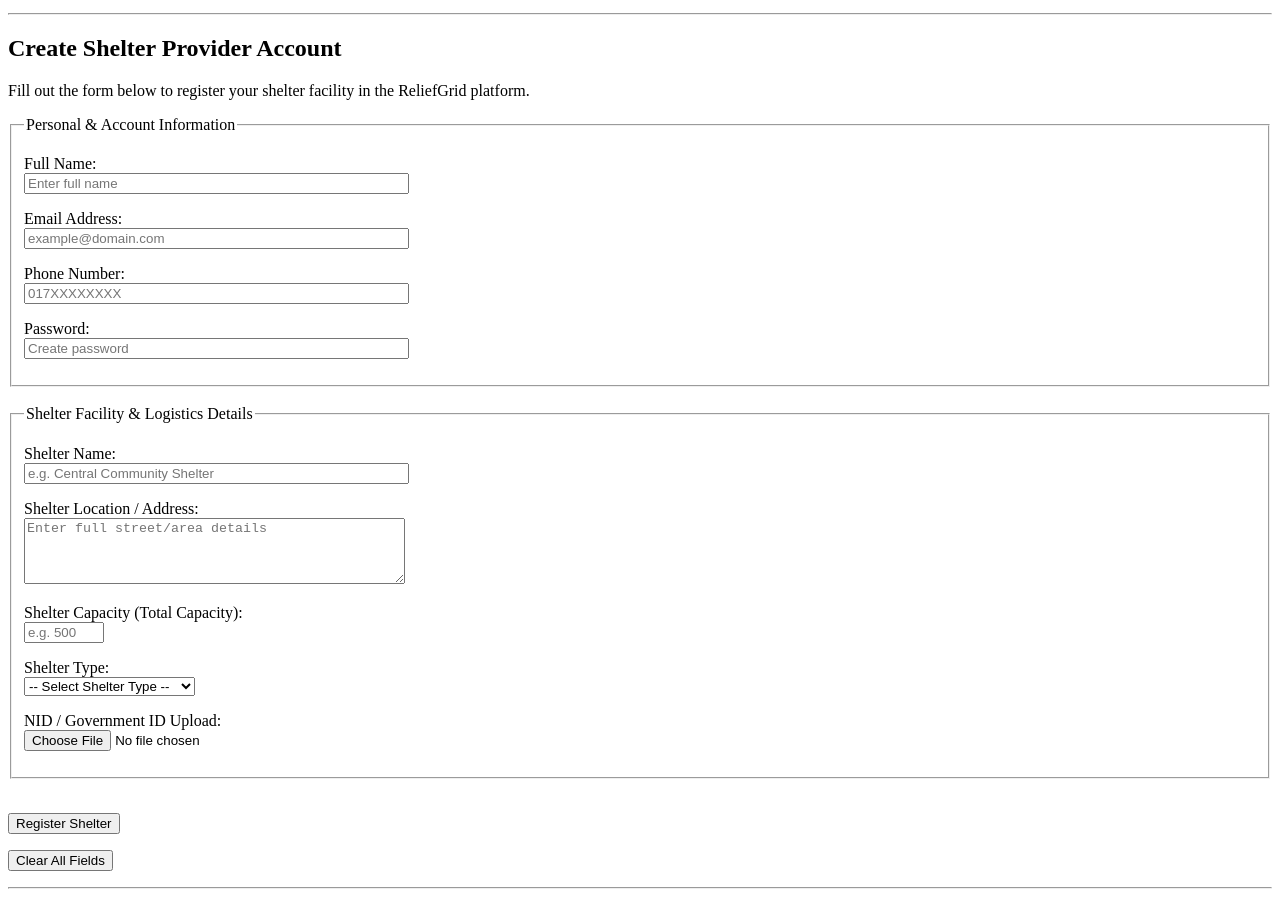
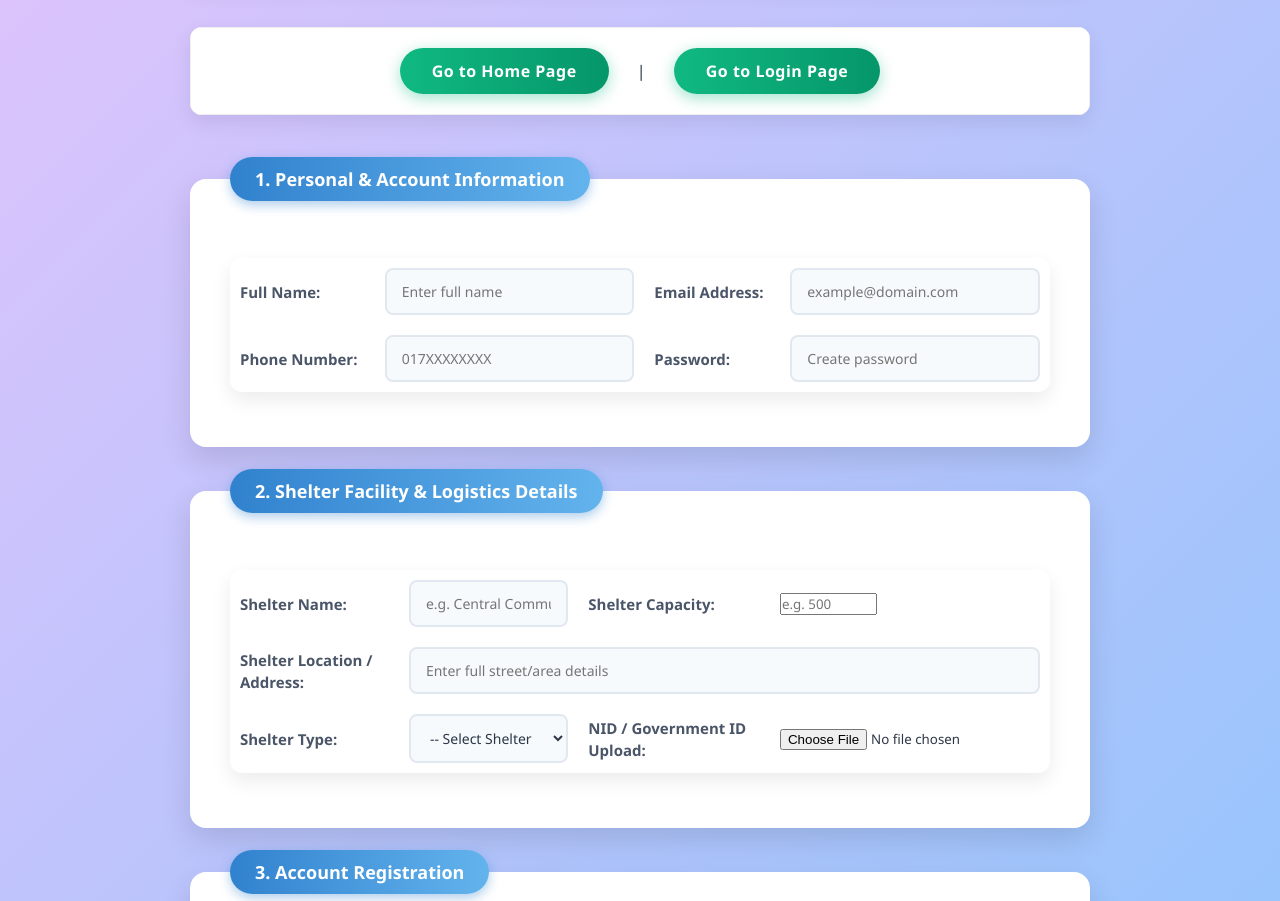
Before and after one commit to ismmmx/reliefgrid-disaster-management-system, a plain HTML site: page modules/Shelter/shelter_registration.html in a window 1280 px wide. Shown: the part 137-1038 px from the top of the page. Drawn offline with Linux system fonts and the light colour scheme.

Commit message:
Update shelter registration page with JavaScript validation

```diff
--- /dev/null
+++ b/modules/Shelter/shelter_registration.css
@@ -0,0 +1,174 @@
+
+* {
+    box-sizing: border-box;
+    font-family: 'Segoe UI', Tahoma, Geneva, Verdana, sans-serif;
+    margin: 0;
+    padding: 0;
+}
+
+body {
+    background: linear-gradient(135deg, #e0c3fc 0%, #8ec5fc 100%);
+    min-height: 100vh;
+    padding: 30px 15px;
+    color: #2d3748;
+}
+
+table {
+    width: 100%;
+    max-width: 900px;
+    margin: 0 auto 20px auto;
+    border-collapse: collapse;
+    background: #ffffff;
+    border-radius: 12px;
+    overflow: hidden;
+    box-shadow: 0 8px 20px rgba(0, 0, 0, 0.08);
+    border: none !important;
+}
+
+h1 {
+    color: #2b6cb0;
+    font-size: 32px;
+    font-weight: 700;
+    letter-spacing: 1px;
+    margin-bottom: 5px;
+    text-transform: uppercase;
+}
+
+h3 {
+    color: #4a5568;
+    font-size: 16px;
+    font-weight: 500;
+}
+
+a {
+    color: #3182ce;
+    text-decoration: none;
+    font-weight: 600;
+    padding: 8px 16px;
+    border-radius: 20px;
+    transition: all 0.3s ease;
+}
+
+a:hover {
+    background-color: #3182ce;
+    color: #ffffff;
+    box-shadow: 0 4px 10px rgba(49, 130, 206, 0.3);
+}
+
+fieldset {
+    max-width: 900px;
+    margin: 0 auto;
+    background: #ffffff;
+    border: none;
+    border-radius: 16px;
+    padding: 35px 40px;
+    box-shadow: 0 12px 30px rgba(0, 0, 0, 0.12);
+}
+
+legend {
+    background: linear-gradient(90deg, #3182ce, #63b3ed);
+    color: #ffffff;
+    padding: 10px 25px;
+    font-size: 18px;
+    font-weight: 700;
+    border-radius: 25px;
+    box-shadow: 0 4px 12px rgba(49, 130, 206, 0.4);
+}
+
+td {
+    padding: 10px;
+    vertical-align: middle;
+}
+
+label {
+    font-weight: 600;
+    color: #4a5568;
+    font-size: 15px;
+}
+
+input[type="text"],
+input[type="email"],
+input[type="tel"],
+input[type="date"],
+input[type="password"],
+select {
+    width: 100%;
+    padding: 12px 15px;
+    border: 2px solid #e2e8f0;
+    border-radius: 8px;
+    font-size: 14px;
+    color: #2d3748;
+    background-color: #f7fafc;
+    transition: all 0.3s ease;
+}
+
+input[type="text"]:focus,
+input[type="email"]:focus,
+input[type="tel"]:focus,
+input[type="date"]:focus,
+input[type="password"]:focus,
+select:focus {
+    border-color: #3182ce;
+    background-color: #ffffff;
+    outline: none;
+    box-shadow: 0 0 8px rgba(49, 130, 206, 0.25);
+}
+
+input[type="checkbox"],
+input[type="radio"] {
+    accent-color: #3182ce;
+    transform: scale(1.2);
+    margin-right: 8px;
+    cursor: pointer;
+}
+
+button {
+    padding: 12px 32px;
+    border: none;
+    border-radius: 25px;
+    font-size: 16px;
+    font-weight: 700;
+    cursor: pointer;
+    transition: all 0.3s ease;
+    margin: 10px 8px;
+    letter-spacing: 0.5px;
+}
+
+button[type="submit"],
+button:not([type="reset"]) {
+    background: linear-gradient(90deg, #10b981, #059669);
+    color: #ffffff;
+    box-shadow: 0 4px 15px rgba(16, 185, 129, 0.4);
+}
+
+button[type="submit"]:hover,
+button:not([type="reset"]):hover {
+    transform: translateY(-3px);
+    box-shadow: 0 8px 22px rgba(16, 185, 129, 0.6);
+    background: linear-gradient(90deg, #059669, #047857);
+}
+
+button[type="reset"] {
+    background: linear-gradient(90deg, #ef4444, #dc2626);
+    color: #ffffff;
+    box-shadow: 0 4px 15px rgba(239, 68, 68, 0.4);
+}
+
+button[type="reset"]:hover {
+    transform: translateY(-3px);
+    box-shadow: 0 8px 22px rgba(239, 68, 68, 0.6);
+    background: linear-gradient(90deg, #dc2626, #b91c1c);
+}
+
+hr {
+    border: 0;
+    height: 1px;
+    background: #cbd5e0;
+    margin: 20px 0 10px 0;
+}
+
+small {
+    color: #718096;
+    font-size: 13px;
+    font-weight: 500;
+}
--- a/modules/Shelter/shelter_registration.html
+++ b/modules/Shelter/shelter_registration.html
@@ -1,114 +1,153 @@
+
 <!DOCTYPE html>
 <html lang="en">
 <head>
+    <meta charset="UTF-8">
+    <meta name="viewport" content="width=device-width, initial-scale=1.0">
 
     <title>Shelter Registration - ReliefGrid</title>
+
+    <link rel="stylesheet" href="shelter_registration.css">
 </head>
 <body>
 
+    <table border="1" width="100%" cellpadding="10">
+        <tr>
+            <td align="center">
+                <h1>ReliefGrid</h1>
+                <h3>Shelter Provider Account Registration</h3>
+            </td>
+        </tr>
+    </table>
 
-    <header>
-        <h1>ReliefGrid: Disaster Management System</h1>
-        <nav>
-            <ul>
-                <li><a href="../../index.html">Home</a></li>
-                <li><a href="../admin/login.html">Login</a></li>
-                <li><a href="shelter_registration.html">Register</a></li>
-            </ul>
-        </nav>
-    </header>
+    <br>
 
-    <hr>
+    <table border="1" width="100%" cellpadding="8">
+        <tr>
+            <td align="center">
+                <a href="../../index.html"><button type="button">Go to Home Page</button></a> |
+                <a href="../../login.html"><button type="button">Go to Login Page</button></a>
+            </td>
+        </tr>
+    </table>
 
-    <main>
-        <h2>Create Shelter Provider Account</h2>
-        <p>Fill out the form below to register your shelter facility in the ReliefGrid platform.</p>
-
+    <br>
 
     <form action="login.html" method="POST" enctype="multipart/form-data">
 
+        <fieldset>
+            <legend><b>1. Personal & Account Information</b></legend>
+            <br>
 
-            <fieldset>
-                <legend>Personal & Account Information</legend>
+            <table border="0" cellpadding="8" align="center" width="90%">
+                <tr>
+                    <td><label for="fullname">Full Name:</label></td>
+                    <td>
+                        <input type="text" id="fullname" name="fullname"
+                        placeholder="Enter full name" required>
+                    </td>
 
-                <p>
-                    <label for="fullname">Full Name:</label><br>
-                    <input type="text" id="fullname" name="fullname" size="45" required placeholder="Enter full name">
-                </p>
+                    <td><label for="email">Email Address:</label></td>
+                    <td>
+                        <input type="email" id="email" name="email"
+                        placeholder="example@domain.com" required>
+                    </td>
+                </tr>
 
-                <p>
-                    <label for="email">Email Address:</label><br>
-                    <input type="email" id="email" name="email" size="45" required placeholder="example@domain.com">
-                </p>
+                <tr>
+                    <td><label for="phone">Phone Number:</label></td>
+                    <td>
+                        <input type="tel" id="phone" name="phone"
+                        placeholder="017XXXXXXXX" required>
+                    </td>
 
-                <p>
-                    <label for="phone">Phone Number:</label><br>
-                    <input type="tel" id="phone" name="phone" size="45" required placeholder="017XXXXXXXX">
-                </p>
-
-                <p>
-                    <label for="password">Password:</label><br>
-                    <input type="password" id="password" name="password" size="45" required minlength="8" placeholder="Create password">
-                </p>
+                    <td><label for="password">Password:</label></td>
+                    <td>
+                        <input type="password" id="password" name="password"
+                        placeholder="Create password" minlength="8" required>
+                    </td>
+                </tr>
+            </table>
         </fieldset>
 
         <br>
 
+        <fieldset>
+            <legend><b>2. Shelter Facility & Logistics Details</b></legend>
+            <br>
 
-            <fieldset>
-                <legend>Shelter Facility & Logistics Details</legend>
+            <table border="0" cellpadding="8" align="center" width="90%">
+                <tr>
+                    <td><label for="shelter_name">Shelter Name:</label></td>
+                    <td>
+                        <input type="text" id="shelter_name" name="shelter_name"
+                        placeholder="e.g. Central Community Shelter" required>
+                    </td>
 
-                <p>
-                    <label for="shelter_name">Shelter Name:</label><br>
-                    <input type="text" id="shelter_name" name="shelter_name" size="45" required placeholder="e.g. Central Community Shelter">
-                </p>
+                    <td><label for="capacity">Shelter Capacity:</label></td>
+                    <td>
+                        <input type="number" id="capacity" name="capacity"
+                        min="10" max="10000" placeholder="e.g. 500" required>
+                    </td>
+                </tr>
 
-                <p>
-                    <label for="shelter_address">Shelter Location / Address:</label><br>
-                    <textarea id="shelter_address" name="shelter_address" rows="4" cols="45" required placeholder="Enter full street/area details"></textarea>
-                </p>
+                <tr>
+                    <td><label for="shelter_address">Shelter Location / Address:</label></td>
+                    <td colspan="3">
+                        <input type="text" id="shelter_address" name="shelter_address"
+                        placeholder="Enter full street/area details" required>
+                    </td>
+                </tr>
 
-                <p>
-                    <label for="capacity">Shelter Capacity (Total Capacity):</label><br>
-                    <input type="number" id="capacity" name="capacity" min="10" max="10000" required placeholder="e.g. 500">
-                </p>
-
-                <p>
-                    <label for="shelter_type">Shelter Type:</label><br>
+                <tr>
+                    <td><label for="shelter_type">Shelter Type:</label></td>
+                    <td>
                         <select id="shelter_type" name="shelter_type" required>
-                        <option value="">-- Select Shelter Type --</option>
+                            <option value="" disabled selected>-- Select Shelter Type --</option>
                             <option value="school">School / College Building</option>
                             <option value="community">Community Center</option>
                             <option value="cyclone">Cyclone / Flood Shelter</option>
                             <option value="camp">Temporary Relief Camp</option>
                         </select>
-                </p>
+                    </td>
 
-                <p>
-                    <label for="gov_id">NID / Government ID Upload:</label><br>
-                    <input type="file" id="gov_id" name="gov_id" required>
-                </p>
+                    <td><label for="gov_id">NID / Government ID Upload:</label></td>
+                    <td>
+                        <input type="file" id="gov_id" name="gov_id">
+                    </td>
+                </tr>
+            </table>
         </fieldset>
 
         <br>
 
+        <fieldset>
+            <legend><b>3. Account Registration</b></legend>
+            <br>
 
-            <p>
-                <input type="submit" value="Register Shelter">
-            </p>
-            <p>
-                <input type="reset" value="Clear All Fields">
-            </p>
+            <table border="0" cellpadding="8" align="center" width="90%">
+                <tr>
+                    <td colspan="4" align="center">
+                        <button type="submit">Register Shelter</button>
+                        <button type="reset">Clear All Fields</button>
+                    </td>
+                </tr>
+            </table>
+            <br>
+        </fieldset>
 
     </form>
 
-    </main>
+    <br>
 
+    <table border="0" width="100%" cellpadding="5">
+        <tr>
+            <td align="center">
                 <hr>
-
-    <footer>
-        <p><a href="/index.html">Exit / Back to Home</a></p>
-    </footer>
+                <small>© 2026 ReliefGrid Disaster Management System | Shelter Module</small>
+            </td>
+        </tr>
+    </table>
 
 </body>
 </html>
```
Also changed, not shown: modules/Shelter/shelter_registration.js (added, +131 -0 lines). Lines whose indentation alone changed are shown as unchanged.
